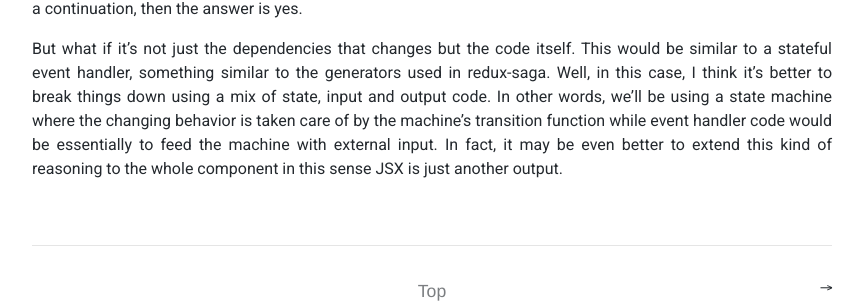
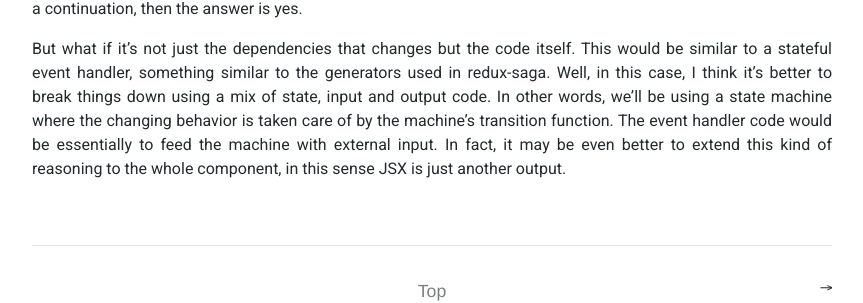
Before and after one commit to fnayre/fnayre.github.io, a Jekyll site: the page built from _posts/2021-01-20-react-callbacks.md, in a window 1280 px wide and 900 px high, scrolled down 3194 px. Shown: the part 507-810 px from the top of the window, without its empty margins (208-1071 px from the left). Built offline with Jekyll 4.4.1, drawn with Linux system fonts in a browser that asks for light colours; comment, search, counter and statistics services are not loaded; some of the changed lines change nothing that is shown; some of the changed text lies outside the part shown.

Commit message:
corrections

````diff
--- a/_posts/2021-01-20-react-callbacks.md
+++ b/_posts/2021-01-20-react-callbacks.md
@@ -29,7 +29,7 @@
 
 Another interesting case concerns initiating a websocket connection only once upon mounting, then executing some socket handler regularly. We don't want to retrigger the connection process every time something changes but the handler should always see the last committed value.
 
-The often proposed workaround is to use a mutable reference to store the function, then schedule an effect to update the values accessed by the function. A more [general workaround](https://github.com/facebook/react/issues/14099#issuecomment-440013892) proposed in the issue is to store the changing function itself:
+The often proposed workaround is to use a mutable reference to store the function, then schedule an effect to update the values accessed by the function. A more [concise workaround](https://github.com/facebook/react/issues/14099#issuecomment-440013892) proposed in the issue is to store the changing function itself:
 
 ```js
 function useEventCallback(fn) {
@@ -72,9 +72,9 @@
 
 Let's recap
 
-- The case for render callbacks is unambiguous, `useCallback` is necessary because it gives us the minimum amount of invalidation required. We must rerender and we must access the last rendered values.
+- The case of render callbacks is unambiguous, `useCallback` is necessary because it gives us the minimum amount of invalidation required. We must rerender and we must access the last rendered values.
 
-- The case for side effects is more subtle
+- The case of side effects is more subtle
 
   - In some cases invalidation is desirable because we want to schedule the effect execution as soon as possible.
 
@@ -104,4 +104,4 @@
 
 As I said, it depends on what kind of value you think the event handler is. If you think of it as a regular data value, like rendered JSX, then the answer is no. If you think of the handler as a special kind of value waiting for an input: a continuation, then the answer is yes.
 
-But what if it's not just the dependencies that changes but the code itself. This would be similar to a stateful event handler, something similar to the generators used in redux-saga. Well, in this case, I think it's better to break things down using a mix of state, input and output code. In other words, we'll be using a state machine where the changing behavior is taken care of by the machine's transition function while event handler code would be essentially to feed the machine with external input. In fact, it may be even better to extend this kind of reasoning to the whole component in this sense JSX is just another output.
+But what if it's not just the dependencies that changes but the code itself. This would be similar to a stateful event handler, something similar to the generators used in redux-saga. Well, in this case, I think it's better to break things down using a mix of state, input and output code. In other words, we'll be using a state machine where the changing behavior is taken care of by the machine's transition function. The event handler code would be essentially to feed the machine with external input. In fact, it may be even better to extend this kind of reasoning to the whole component, in this sense JSX is just another output.
````
